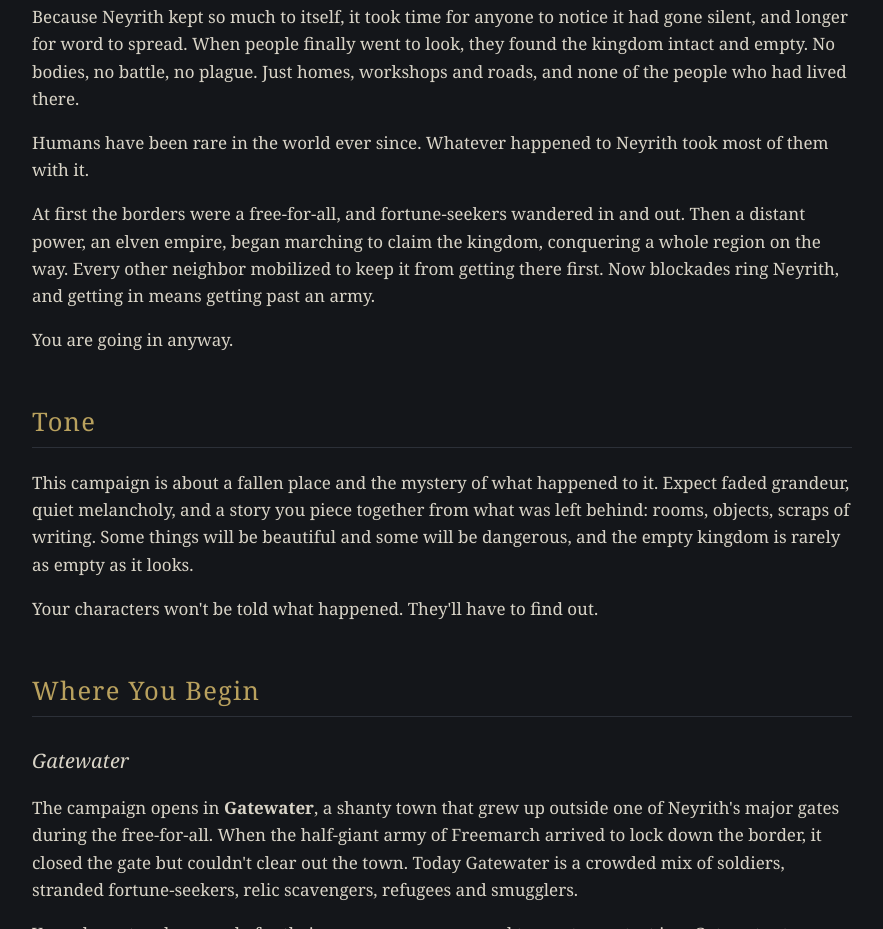
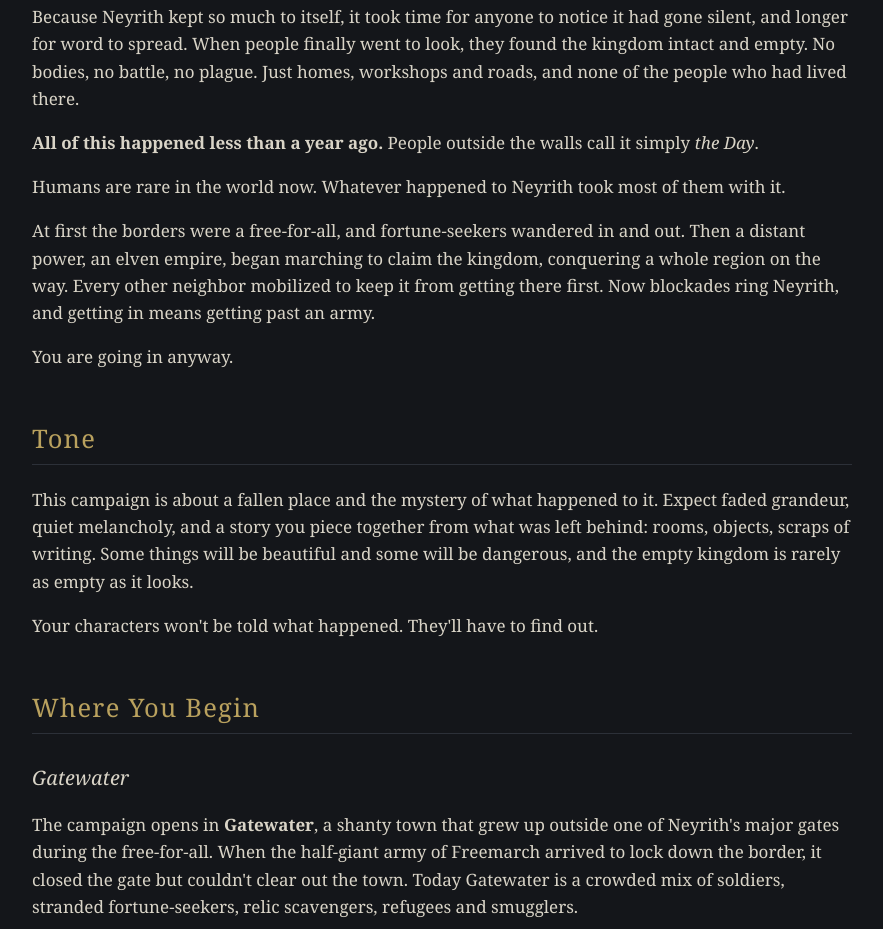
Before and after one commit to NoctuaeSophos/neyrith-players-guide, a plain HTML site: page index.html in a window 1280 px wide. Shown: the part 1473-2402 px from the top of the page, without its empty margins (198-1081 px from the left). Drawn offline with Linux system fonts and the light colour scheme.

Commit message:
Guide: the Day was less than a year ago
Co-Authored-By: Claude Opus 5.5 <noreply@anthropic.com>

```diff
--- a/index.html
+++ b/index.html
@@ -99,7 +99,8 @@
 <p class="lead">Behind its high walls, Neyrith was the greatest civilization in the world: the heart of psionics, years ahead of everyone else. Then, one day, every person inside it was gone.</p>
 <p>Neyrith was a human kingdom, closed off behind walls that ringed its whole territory. It traded a little with its neighbors and shared knowledge now and then, but on its own terms, and few outsiders ever saw much of the inside. What they heard of was remarkable: streets lit by glowing crystals, machines that worked without horses or hands, healers who could mend what no one else could.</p>
 <p>Because Neyrith kept so much to itself, it took time for anyone to notice it had gone silent, and longer for word to spread. When people finally went to look, they found the kingdom intact and empty. No bodies, no battle, no plague. Just homes, workshops and roads, and none of the people who had lived there.</p>
-<p>Humans have been rare in the world ever since. Whatever happened to Neyrith took most of them with it.</p>
+<p><strong>All of this happened less than a year ago.</strong> People outside the walls call it simply <em>the Day</em>.</p>
+<p>Humans are rare in the world now. Whatever happened to Neyrith took most of them with it.</p>
 <p>At first the borders were a free-for-all, and fortune-seekers wandered in and out. Then a distant power, an elven empire, began marching to claim the kingdom, conquering a whole region on the way. Every other neighbor mobilized to keep it from getting there first. Now blockades ring Neyrith, and getting in means getting past an army.</p>
 <p>You are going in anyway.</p>
 </section>
```
Also changed, not shown: agents.html (+1 -1 lines), changelog.html (+1 -0 lines).
